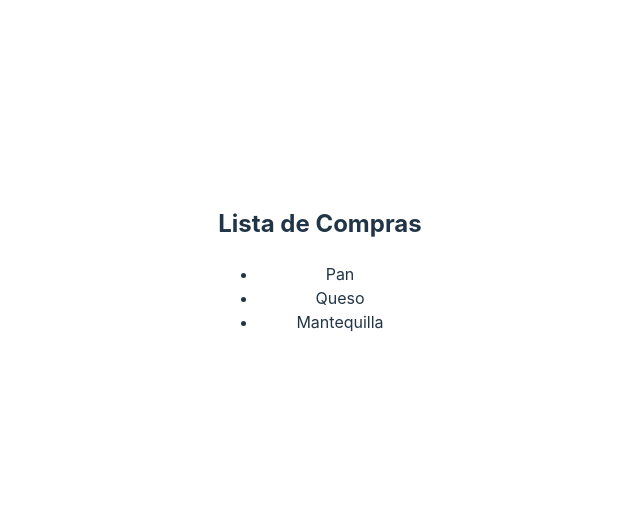
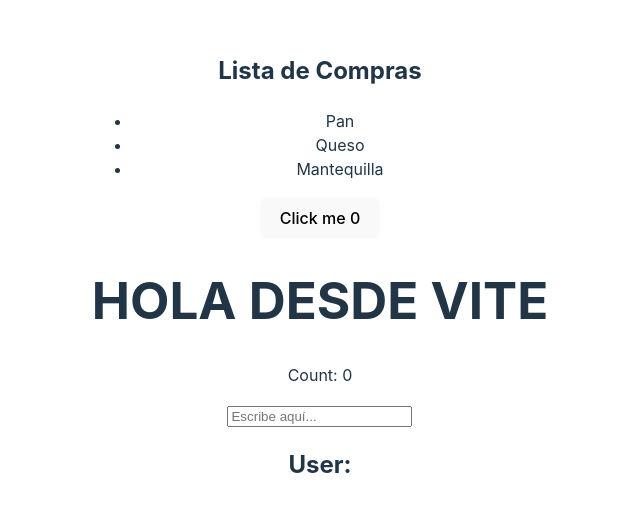
Before and after one commit to MirianColque/LAB-04, a React (Vite) app: page / in a window 1280 px wide. Shown: the part 132-644 px from the top of the page, without its empty margins (320-960 px from the left). Built offline with nearby package versions, Linux system fonts and the light colour scheme.

Commit message:
Add CompWithProps component with input and character count

```diff
--- a/src/App.jsx
+++ b/src/App.jsx
@@ -1,6 +1,8 @@
 import './App.css'
 import { List } from './components/List'
 import { WapperList } from './components/WrapperList'
+import Button from './components/Button';
+import CompWithProps from './components/CompWithProps';
 
 function App() {
 
@@ -10,6 +12,8 @@ function App() {
      <WapperList>
       <List/>
      </WapperList>
+     <Button text="Click me" />
+     <CompWithProps />
 
     </>
   )
--- a/src/components/Button.jsx
+++ b/src/components/Button.jsx
@@ -1,4 +1,5 @@
 import { useState} from "react";
+import { defineConfig } from "vite";
 
 export const Button = props => {
 
@@ -6,7 +7,7 @@ export const Button = props => {
     const[count, setCount] = useState(0);
 
     function hadlerButton(){
-        setCount(count + 1);
+        setCount(count + 0);
     }
 return (
     <button onClick={ hadlerButton }>
@@ -14,3 +15,4 @@ return (
     </button>
 );
 }
+export default Button;
--- /dev/null
+++ b/src/components/CompWithProps.jsx
@@ -0,0 +1,30 @@
+import React, { useState } from 'react';
+
+const CompWithProps = () => {
+    const [inputValue, setInputValue] = useState('');
+    const [charCount, setCharCount] = useState(0);
+
+    // Función que actualiza el estado cuando se escribe en el input
+    const handleInputChange = (event) => {
+        const value = event.target.value;
+        setInputValue(value);
+        setCharCount(value.length);
+    };
+
+    return (
+        <div>
+            <h1>HOLA DESDE VITE</h1>
+            <p>Count: {charCount}</p>
+
+            <input
+                type="text"
+                value={inputValue}
+                onChange={handleInputChange}
+                placeholder="Escribe aquí..."
+            />
+            <h2>User: {inputValue}</h2>
+        </div>
+    );
+};
+
+export default CompWithProps;
```
